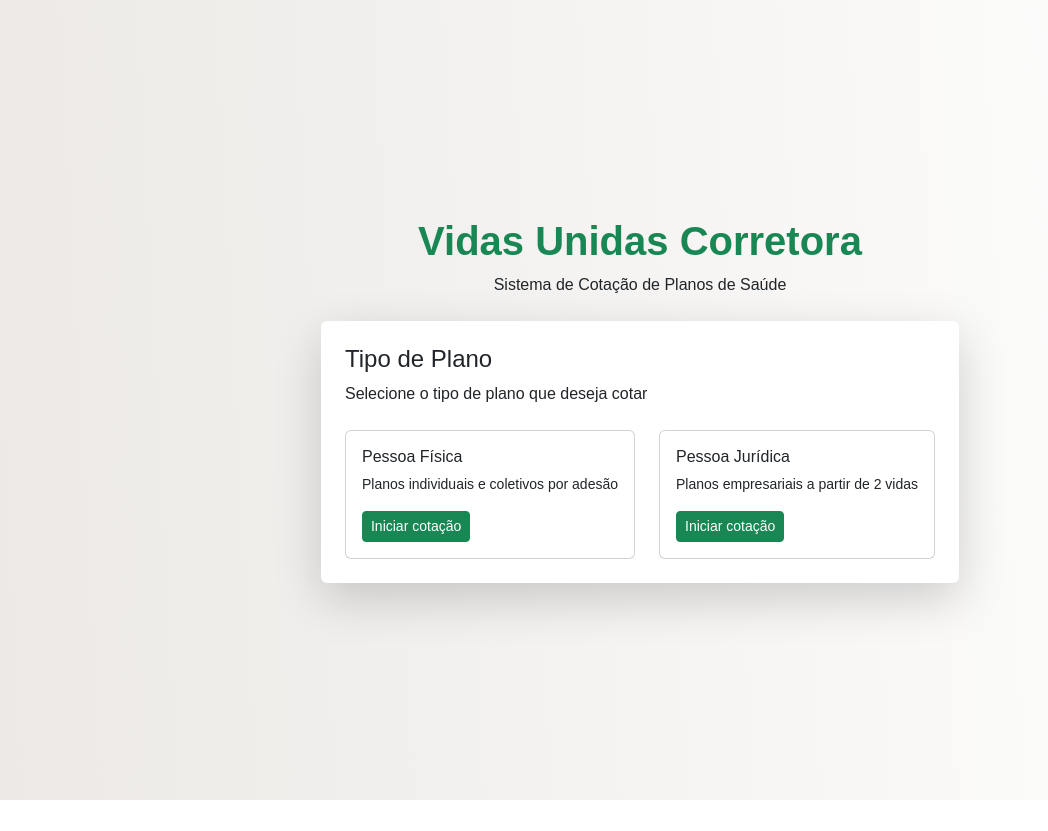
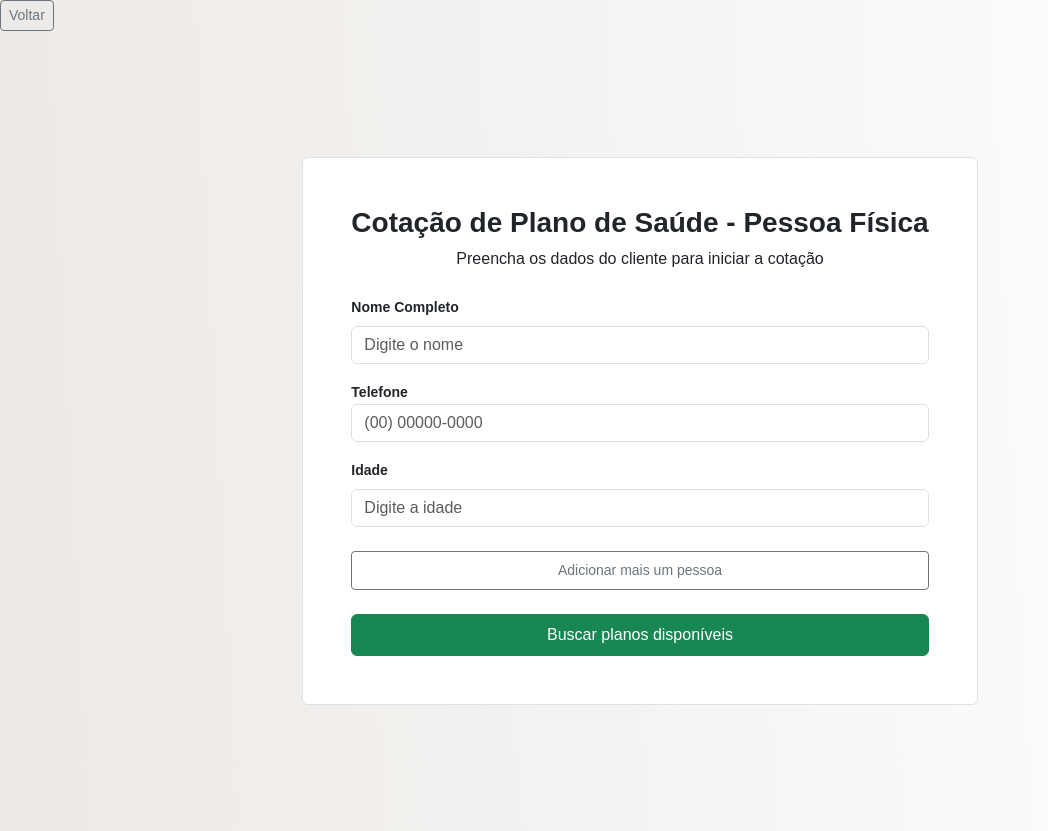
Before and after one commit to moshgui/vidas-cotador, an Angular app in the folder cotador-saude/: page /iniciar-cotacao in a window 1280 px wide. Before the commit this address led to /. Shown: the whole page, without its empty margins (0-1048 px from the left). Before the commit the page ends 800 px from the top, so only its background shows below. Built offline with nearby package versions, Linux system fonts and the light colour scheme; a web font is replaced by a local one.

Commit message:
feat: componente de formulário pessoa física iniciado com router link basico

```diff
--- a/cotador-saude/src/app/app.html
+++ b/cotador-saude/src/app/app.html
@@ -1,2 +1 @@
-<app-home></app-home>
 <router-outlet></router-outlet>
--- a/cotador-saude/src/app/app.routes.ts
+++ b/cotador-saude/src/app/app.routes.ts
@@ -1,3 +1,14 @@
 import { Routes } from '@angular/router';
+import { Home } from './views/home/home';
+import { FormPessoa } from './components/form-pessoa/form-pessoa';
 
-export const routes: Routes = [];
+export const routes: Routes = [
+  {
+    path: '',
+    component: Home,
+  },
+  {
+    path: 'iniciar-cotacao',
+    component: FormPessoa,
+  },
+];
--- a/cotador-saude/src/app/components/card-seletor-pessoa/card-seletor-pessoa.html
+++ b/cotador-saude/src/app/components/card-seletor-pessoa/card-seletor-pessoa.html
@@ -1,7 +1,7 @@
-    <div class="card hover">
-      <div class="card-body">
-        <h6 class="card-title">{{ tipo_pessoa}}</h6>
-        <p class="card-text small">{{ descricao }}</p>
-        <button class="btn btn-sm btn-success">Iniciar cotação</button>
-      </div>
-    </div>
+<div class="card hover">
+  <div class="card-body">
+    <h6 class="card-title">{{ tipo_pessoa }}</h6>
+    <p class="card-text small">{{ descricao }}</p>
+    <button routerLink="/iniciar-cotacao" class="btn btn-sm btn-success">Iniciar cotação</button>
+  </div>
+</div>
--- a/cotador-saude/src/app/components/card-seletor-pessoa/card-seletor-pessoa.ts
+++ b/cotador-saude/src/app/components/card-seletor-pessoa/card-seletor-pessoa.ts
@@ -1,12 +1,13 @@
 import { Component, Input } from '@angular/core';
+import { RouterLink } from "@angular/router";
 
 @Component({
   selector: 'app-card-seletor-pessoa',
-  imports: [],
+  imports: [RouterLink],
   templateUrl: './card-seletor-pessoa.html',
   styleUrls: ['./card-seletor-pessoa.css'],
 })
 export class CardSeletorPessoa {
   @Input() tipo_pessoa = '';
   @Input() descricao = '';
-}
+  }
--- /dev/null
+++ b/cotador-saude/src/app/components/form-pessoa/form-pessoa.html
@@ -0,0 +1,30 @@
+<button class="btn btn-sm btn-outline-secondary" routerLink="/">Voltar</button>
+<div class="container d-flex justify-content-center align-items-center min-vh-100">
+  <div class="card p-4 p-md-5 border rounded text-center">
+    <h3 class="fw-semibold text-dark mb-2">Cotação de Plano de Saúde - Pessoa Física</h3>
+    <p class="mb-4">Preencha os dados do cliente para iniciar a cotação</p>
+
+    <div class="form-section bg-whites rounded mb-4 text-start">
+      <div class="mb-3">
+        <label for="nomeCompleto" class="form-label small fw-semibold">Nome Completo</label>
+        <input type="text" class="form-control" id="nomeCompleto" placeholder="Digite o nome" />
+      </div>
+      <div class="mb-3">
+        <label for="telefone" class="form-labe small fw-semibold">Telefone</label>
+        <input type="tel" class="form-control" id="telefone" placeholder="(00) 00000-0000" />
+      </div>
+      <div class="mb-0">
+        <label for="idade" class="form-label small fw-semibold">Idade</label>
+        <input type="number" class="form-control" id="idade" placeholder="Digite a idade" />
+      </div>
+    </div>
+
+    <div class="d-grid mb-4">
+      <button class="btn btn-sm btn-outline-secondary p-2">Adicionar mais um pessoa</button>
+    </div>
+
+    <div class="d-grid">
+      <button class="btn btn-success p-2">Buscar planos disponíveis</button>
+    </div>
+  </div>
+</div>
--- /dev/null
+++ b/cotador-saude/src/app/components/form-pessoa/form-pessoa.ts
@@ -0,0 +1,12 @@
+import { Component } from '@angular/core';
+import { FormsModule } from '@angular/forms';
+import { CommonModule } from '@angular/common';
+import { RouterLink } from '@angular/router';
+
+@Component({
+  selector: 'app-form-pessoa',
+  imports: [RouterLink, FormsModule, CommonModule],
+  templateUrl: './form-pessoa.html',
+  styleUrl: './form-pessoa.css',
+})
+export class FormPessoa {}
```
Also changed, not shown: cotador-saude/src/app/components/form-pessoa/form-pessoa.css (added), cotador-saude/src/app/views/home/home.css (added), 1 other file (tests, documents, lock files or other folders).
